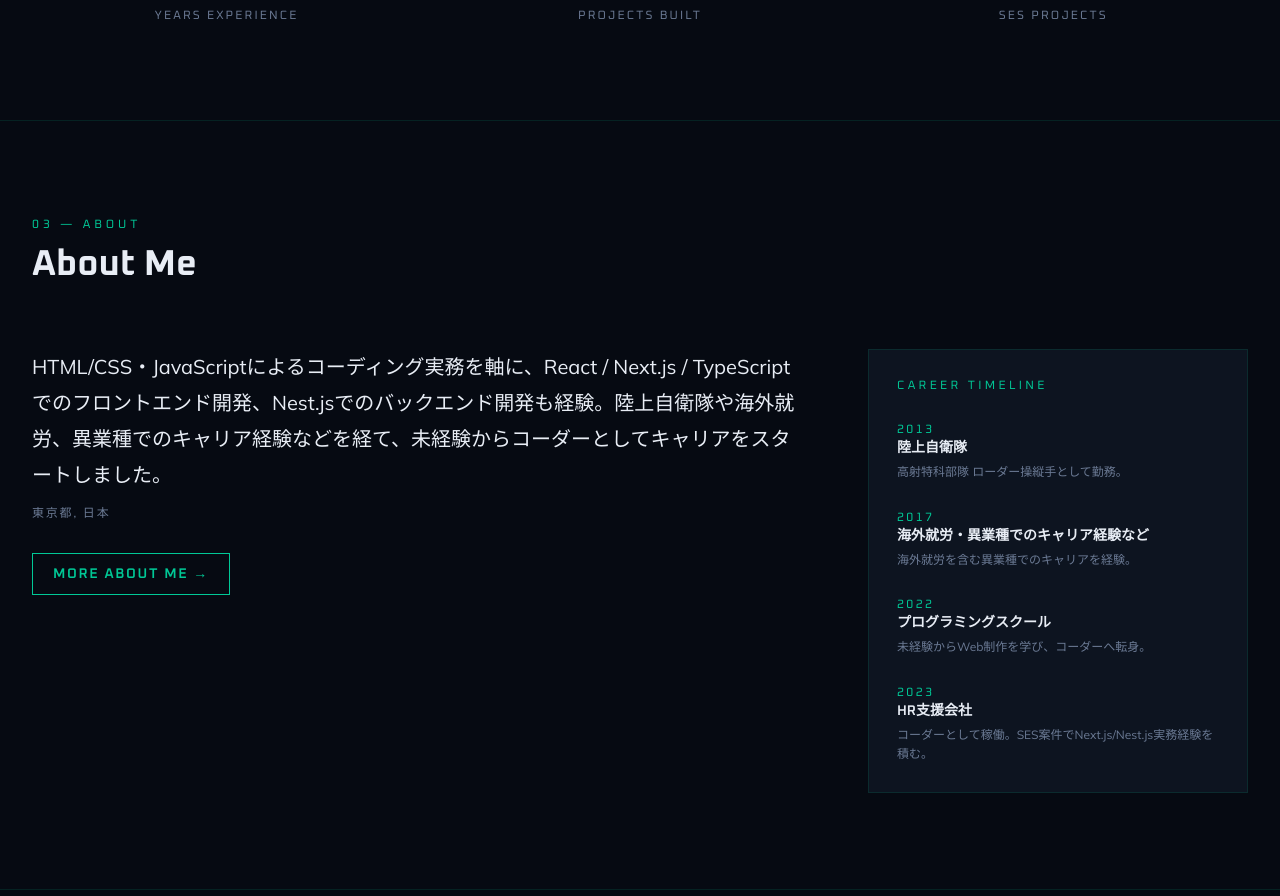
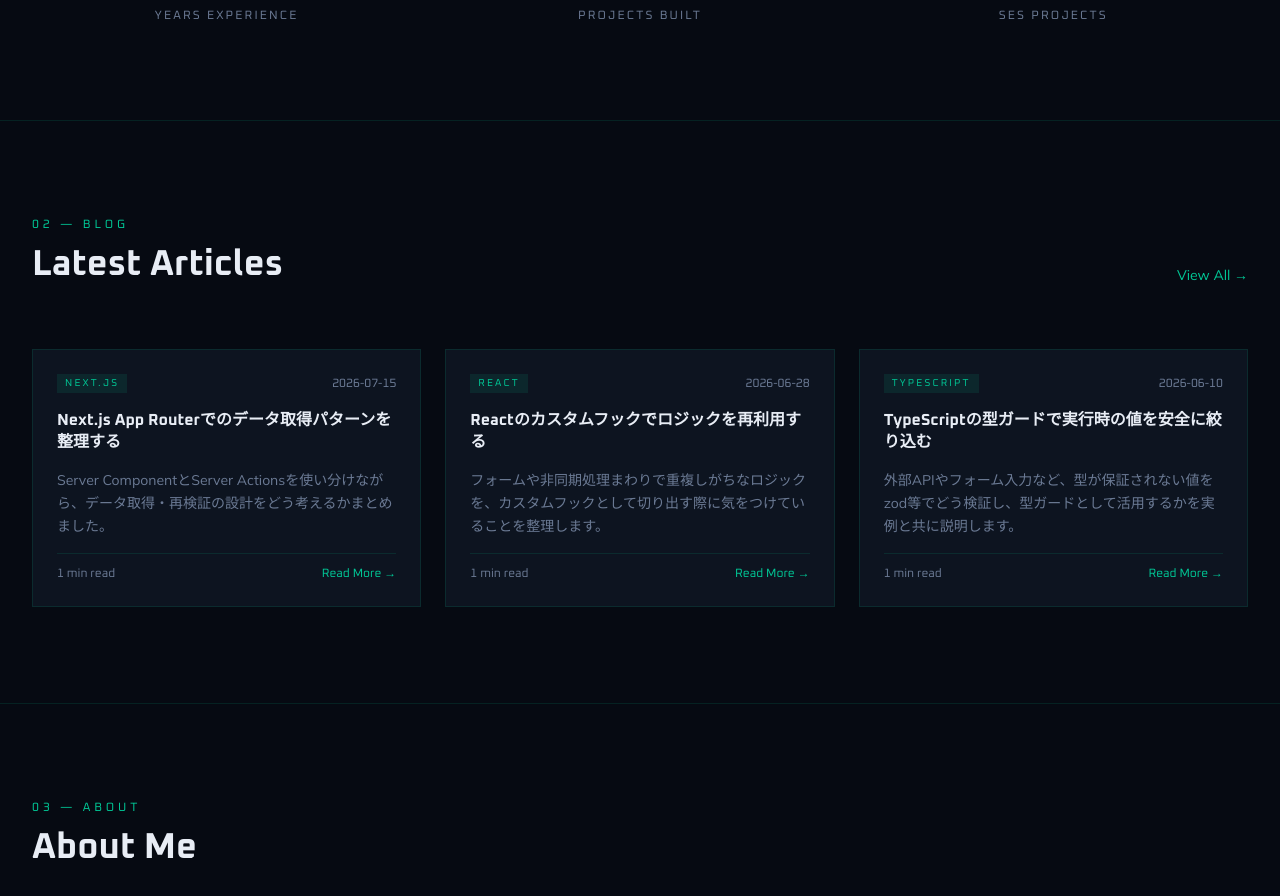
Before and after one commit to kenta-io/portfolio-site, a Next.js app: page / in a window 1280 px wide. Shown: the part 1475-2371 px from the top of the page. Built offline with nearby package versions, Linux system fonts and the light colour scheme.

Commit message:
feat: wire blog preview on home page

```diff
--- a/src/app/page.tsx
+++ b/src/app/page.tsx
@@ -1,4 +1,5 @@
 import { AboutPreview } from "@/components/home/AboutPreview";
+import { BlogPreview } from "@/components/home/BlogPreview";
 import { ContactCta } from "@/components/home/ContactCta";
 import { HeroSection } from "@/components/home/HeroSection";
 import { SkillsPreview } from "@/components/home/SkillsPreview";
@@ -8,6 +9,7 @@ export default function Home() {
     <>
       <HeroSection />
       <SkillsPreview />
+      <BlogPreview />
       <AboutPreview />
       <ContactCta />
     </>
--- /dev/null
+++ b/src/components/home/BlogPreview/index.tsx
@@ -0,0 +1,36 @@
+import { PostCard } from "@/components/blog/PostCard";
+import { getBlogPosts } from "@/lib/microcms";
+import Link from "next/link";
+
+export async function BlogPreview() {
+  const { posts } = await getBlogPosts({ limit: 3 });
+
+  return (
+    <section className="border-t border-border py-16 lg:py-24">
+      <div className="mx-auto max-w-[1280px] px-4 md:px-6 lg:px-8">
+        <div className="mb-10 flex items-end justify-between lg:mb-16">
+          <div>
+            <div className="font-heading mb-3 text-xs uppercase tracking-[0.32em] text-accent">
+              02 — Blog
+            </div>
+            <h2 className="font-heading text-3xl font-bold lg:text-4xl">
+              Latest Articles
+            </h2>
+          </div>
+          <Link
+            href="/blog"
+            className="text-sm text-accent transition-colors hover:text-foreground"
+          >
+            View All →
+          </Link>
+        </div>
+
+        <div className="grid grid-cols-1 gap-4 md:grid-cols-2 md:gap-6 lg:grid-cols-3">
+          {posts.map((post) => (
+            <PostCard key={post.id} post={post} />
+          ))}
+        </div>
+      </div>
+    </section>
+  );
+}
```
